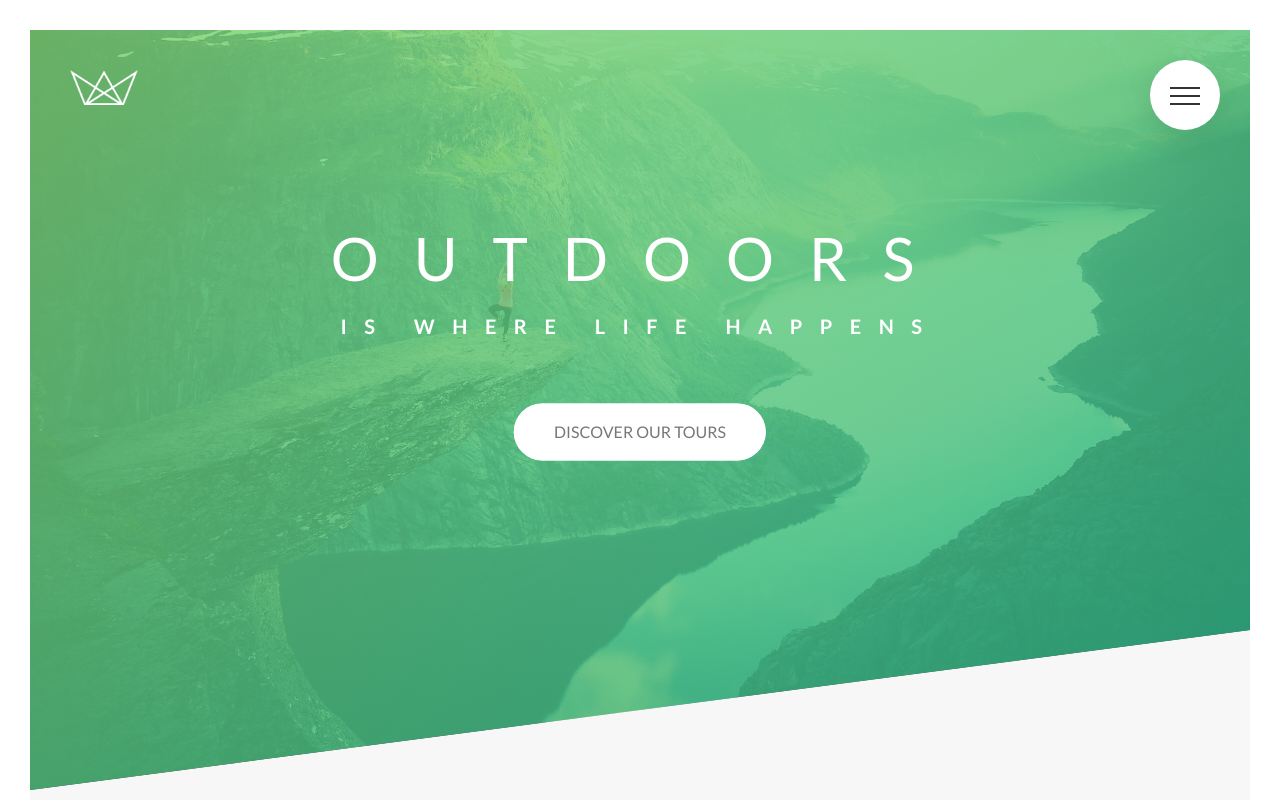
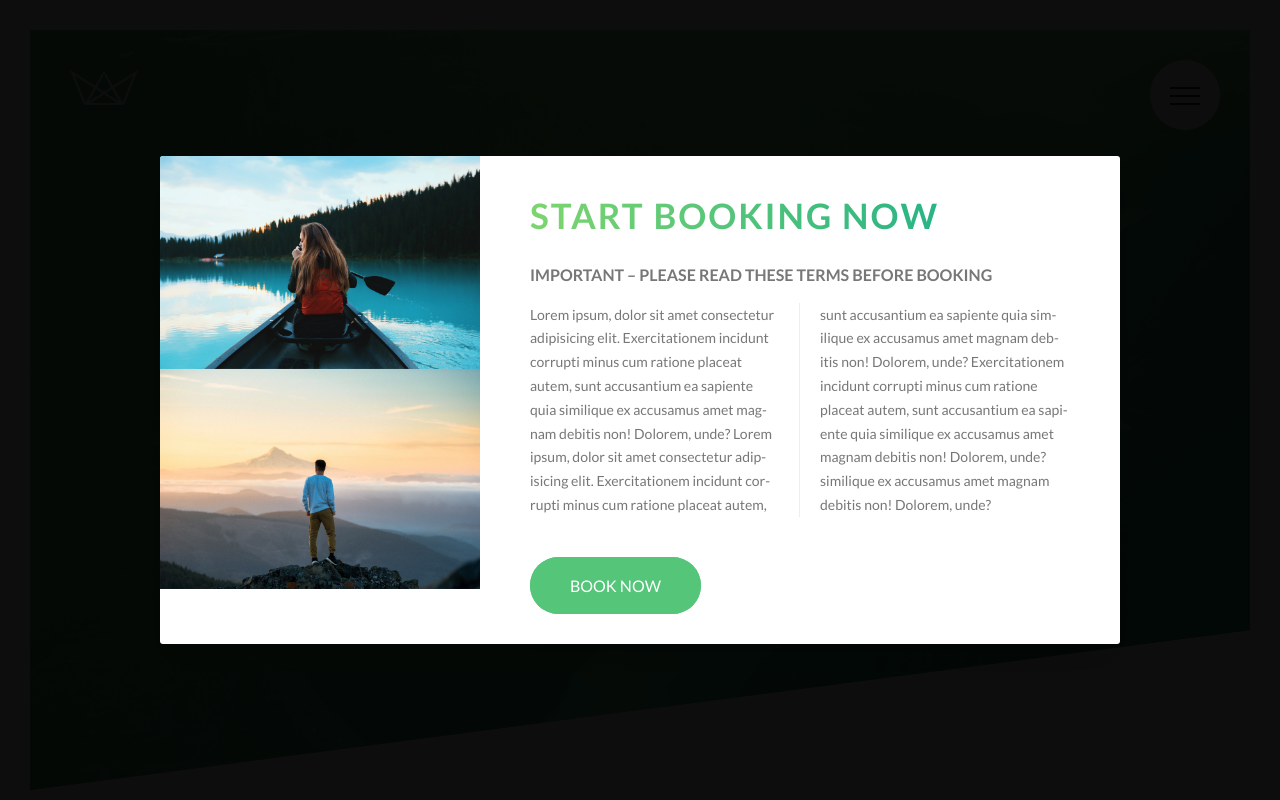
Before and after one commit to ZelicJuarez/Natours, a website: page index.html in a window 1280 px wide. Shown: the top 800 px of the page. Drawn offline with Linux system fonts and the light colour scheme.

Commit message:
Building a Pure CSS Popup Part 1

```diff
--- a/index.html
+++ b/index.html
@@ -450,6 +450,37 @@
       </div>
     </footer>
 
+    <div class="popup">
+      <div class="popup__content">
+        <div class="popup__left">
+          <img src="img/nat-8.jpg" alt="Tour photo" class="popup__img" />
+          <img src="img/nat-9.jpg" alt="Tour photo" class="popup__img" />
+        </div>
+        <div class="popup__right">
+          <h2 class="heading-secondary u-margin-bottom-small">
+            Start booking now
+          </h2>
+          <h3 class="heading-tertiary u-margin-bottom-small">
+            Important &ndash; Please read these terms before booking
+          </h3>
+          <p class="popup__text">
+            Lorem ipsum, dolor sit amet consectetur adipisicing elit.
+            Exercitationem incidunt corrupti minus cum ratione placeat autem,
+            sunt accusantium ea sapiente quia similique ex accusamus amet magnam
+            debitis non! Dolorem, unde? Lorem ipsum, dolor sit amet consectetur
+            adipisicing elit. Exercitationem incidunt corrupti minus cum ratione
+            placeat autem, sunt accusantium ea sapiente quia similique ex
+            accusamus amet magnam debitis non! Dolorem, unde? Exercitationem
+            incidunt corrupti minus cum ratione placeat autem, sunt accusantium
+            ea sapiente quia similique ex accusamus amet magnam debitis non!
+            Dolorem, unde? similique ex accusamus amet magnam debitis non!
+            Dolorem, unde?
+          </p>
+          <a href="#" class="btn btn--green">Book now</a>
+        </div>
+      </div>
+    </div>
+
     <!--
     <section class="grid-test">
       <div class="row">
--- a/sass/abstracts/_mixins.scss
+++ b/sass/abstracts/_mixins.scss
@@ -5,3 +5,10 @@
     clear: both;
   }
 }
+
+@mixin absCenter {
+  position: absolute;
+  top: 50%;
+  left: 50%;
+  transform: translate(-50%, -50%);
+}
--- /dev/null
+++ b/sass/components/_popup.scss
@@ -0,0 +1,55 @@
+.popup {
+  background-color: rgba($color-black, 0.95);
+  position: fixed;
+  top: 0;
+  left: 0;
+  height: 100vh;
+  width: 100%;
+  z-index: 3000;
+
+  &__content {
+    @include absCenter;
+    background-color: $color-white;
+    box-shadow: 0 2rem 4rem rgba($color-black, 0.2);
+    width: 75%;
+    border-radius: 0.3rem;
+    display: table;
+    overflow: hidden;
+  }
+
+  &__left {
+    width: 33.333333%;
+    display: table-cell;
+  }
+
+  &__right {
+    width: 66.6666667%;
+    display: table-cell;
+    vertical-align: middle;
+    padding: 3rem 5rem;
+  }
+
+  &__img {
+    display: block;
+    width: 100%;
+  }
+
+  &__text {
+    font-size: 1.4rem;
+    margin-bottom: 4rem;
+
+    -moz-column-count: 2;
+    -moz-column-gap: 4rem;
+    -moz-column-rule: 0.1rem solid $color-grey-light-2;
+
+    //COLUMN LAYOUT
+    column-count: 2;
+    column-gap: 4rem;
+    column-rule: 0.1rem solid $color-grey-light-2;
+
+    -moz-hyphens: auto;
+    -ms-hyphens: auto;
+    -webkit-hyphens: auto;
+    hyphens: auto;
+  }
+}
--- a/sass/main.scss
+++ b/sass/main.scss
@@ -13,6 +13,7 @@
 @import "components/composition";
 @import "components/feature-box";
 @import "components/form";
+@import "components/popup";
 @import "components/story";
 
 @import "layout/footer";
```
Also changed, not shown: css/style.css.
